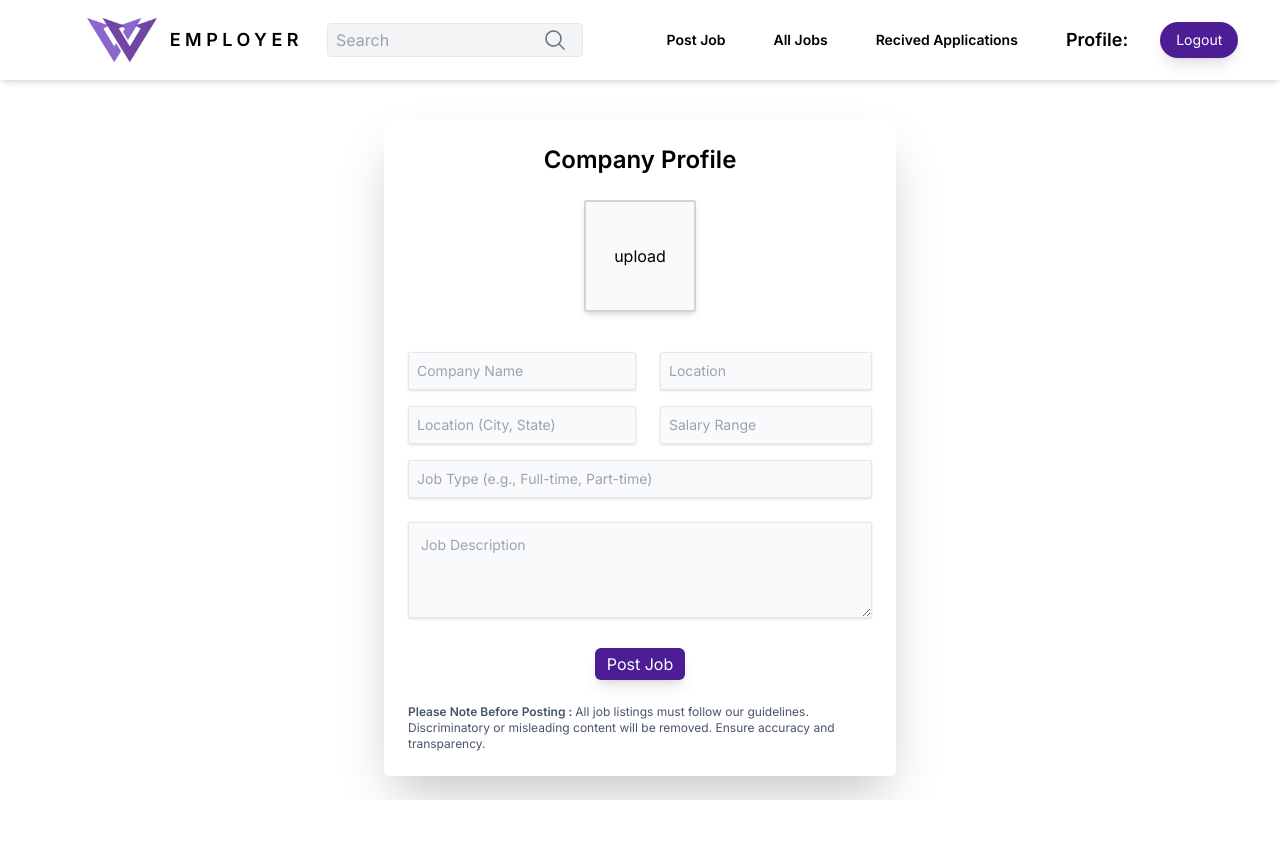
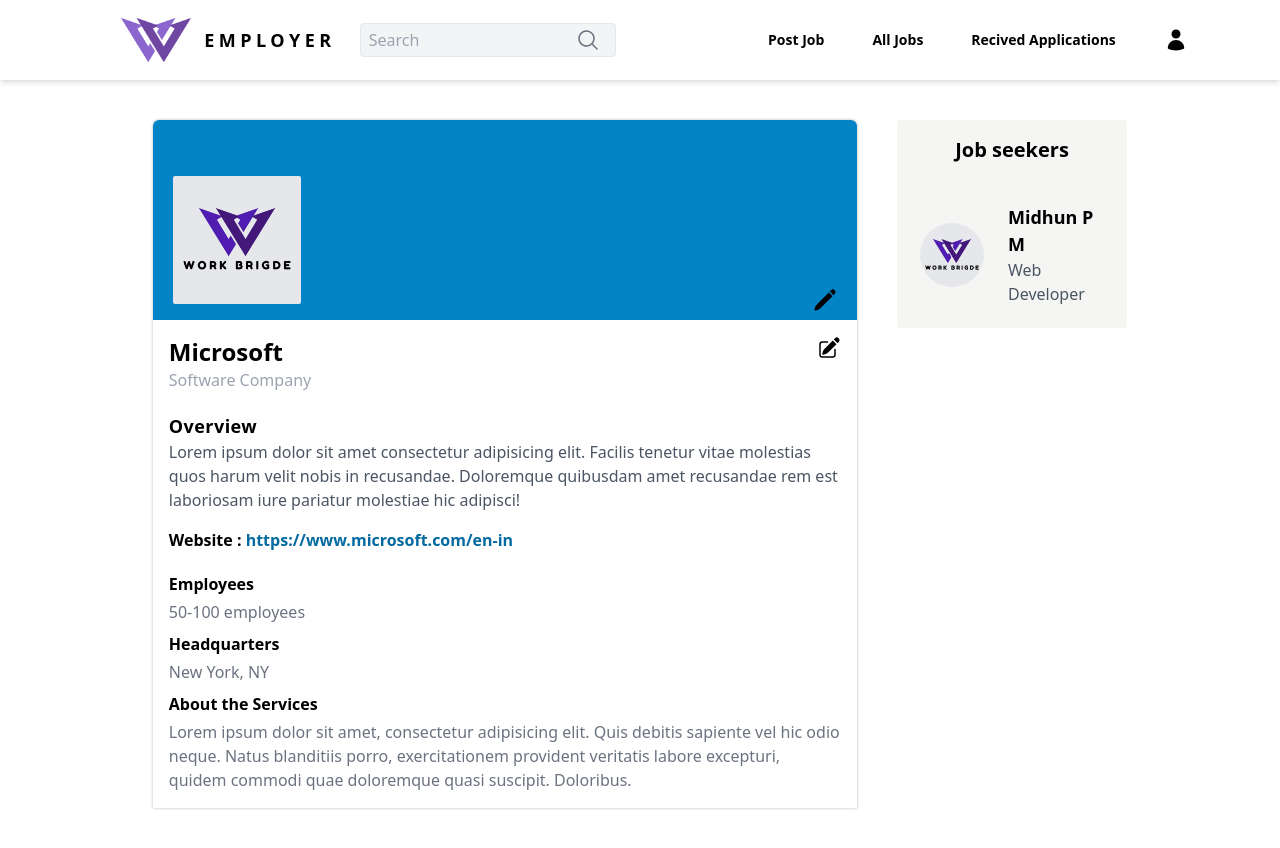
Before and after one commit to MidhunPM6/WorkBridge_Job_Portal-front-end, a React (Create React App) app: page /employerprofile in a window 1280 px wide. Shown: the top 848 px of the page. Before the commit the page ends 800 px from the top, so only its background shows below. Built offline with nearby package versions, Linux system fonts and the light colour scheme.

Commit message:
Some changes

```diff
--- a/public/index.html
+++ b/public/index.html
@@ -3,10 +3,7 @@
   <head>
     <meta charset="utf-8" />
     <link rel="icon" href="%PUBLIC_URL%/favicon.ico" />
-    <link rel="preconnect" href="https://fonts.googleapis.com">
-    <link rel="preconnect" href="https://fonts.googleapis.com">
-    <link rel="preconnect" href="https://fonts.gstatic.com" crossorigin>
-    <link href="https://fonts.googleapis.com/css2?family=Inter:ital,opsz,wght@0,14..32,100..900;1,14..32,100..900&display=swap" rel="stylesheet">
+
     <meta name="viewport" content="width=device-width, initial-scale=1" />
     <meta name="theme-color" content="#000000" />
     <meta
--- a/src/Components/Jobseeker-Components/Profile/PersonalDetails/PersonalPopUp.jsx
+++ b/src/Components/Jobseeker-Components/Profile/PersonalDetails/PersonalPopUp.jsx
@@ -36,7 +36,7 @@
   }
   return (
     <div>
-      <div className='  flex flex-col items-center  '>
+      <div className='  flex flex-col p-5 '>
         <div className='flex justify-center'>
           <h1 className='text-xl font-semibold'>Personal Details</h1>
         </div>
--- a/src/Employer-Components/Emp_Profile/ProfileMainPage.jsx
+++ b/src/Employer-Components/Emp_Profile/ProfileMainPage.jsx
@@ -1,120 +1,115 @@
 import React, { useState } from 'react'
+import img from '../../assets/cover.jpg'
+import img2 from '../../assets/logo.png'
 
 const ProfileMainPage = () => {
+  const [file, setFile] = useState(null)
+  const [preview, setPreview] = useState(null)
 
-  const [file, setFile] = useState(null);
-  const [preview, setPreview] = useState(null);
-
-  const handleFileChange = (e) => {
-    const selectedFile = e.target.files[0];
+  const handleFileChange = e => {
+    const selectedFile = e.target.files[0]
     if (selectedFile) {
-      setFile(selectedFile);
-      setPreview(URL.createObjectURL(selectedFile));
+      setFile(selectedFile)
+      setPreview(URL.createObjectURL(selectedFile))
     }
-  };
+  }
   return (
     <>
-      <div className='flex justify-center  pt-10   '>
+      <div className='lg:flex-row flex flex-col   lg:m-0 m-8 lg:justify-center lg:items-start items-center gap-10 lg:pt-10 lg:h-screen   '>
+        <div className='shadow-[0px_0px_3px_0px_rgba(0,0,0,0.3)] rounded-t-md '>
+          <div className=' relative  flex flex-col items-end overflow-hidden lg:w-[55vw] lg:h-[25vh]  bg-sky-600 rounded-t-md'>
 
-        <div className='flex flex-col lg:w-[40vw] h-auto lg:p-6 p-6  rounded-md text  shadow-2xl bg-white    '>
-          <h1 className='text-2xl font-semibold  text-center mb-6  '>
-            Company Profile
-          </h1>
-           <div className=' flex justify-center'>
-            {
-              preview ?
-              <div className='w-28  overflow-hidden '>
-                <img src={preview} alt="" className='' />
+            <div className='absolute  left-0 bottom-0 flex justify-between items-end  p-2  w-full'>
+              <div className='   lg:w-32 lg:h-32 bg-gray-200 lg:ml-3 lg:mb-2 rounded-sm'>
+                <img src={img2} alt="" />
               </div>
-            :
-            <div className='flex justify-center items-center w-28 h-28 rounded-sm border-2 border-gray-300 hover:border-gray-50 hover:bg-black hover:bg-opacity-60 transition-all duration-300 hover:text-white shadow-md  bg-gray-50 overflow-hidden'>
-             <label for="fileupload">  upload
-             <input  id="fileupload" type="file" className='hidden ' placeholder='' onChange={handleFileChange} />
-             </label>
+              <div>
+                <svg
+                  xmlns='http://www.w3.org/2000/svg'
+                  viewBox='0 0 24 24'
+                  fill='currentColor'
+                  className='size-6 mr-3'
+                >
+                  <path d='M21.731 2.269a2.625 2.625 0 0 0-3.712 0l-1.157 1.157 3.712 3.712 1.157-1.157a2.625 2.625 0 0 0 0-3.712ZM19.513 8.199l-3.712-3.712-12.15 12.15a5.25 5.25 0 0 0-1.32 2.214l-.8 2.685a.75.75 0 0 0 .933.933l2.685-.8a5.25 5.25 0 0 0 2.214-1.32L19.513 8.2Z' />
+                </svg>
+              </div>
             </div>
-            }
-           </div>
-          <div className='flex-col gap-10 mt-10'>
-            <div className='lg:flex-row flex flex-col  gap-6 '>
-              <input
-                type='text'
-                name='company'
-                placeholder='Company Name '
+          </div>
+          <div className='  p-4 lg:w-[55vw] h-auto  rounded-b-md '>
+            <div className='flex  justify-between '>
+              <h1 className='lg:text-2xl font-semibold'> Microsoft</h1>
+              <svg
+                xmlns='http://www.w3.org/2000/svg'
+                viewBox='0 0 24 24'
+                fill='currentColor'
+                className='size-6 cursor-pointer'
+              >
+                <path d='M21.731 2.269a2.625 2.625 0 0 0-3.712 0l-1.157 1.157 3.712 3.712 1.157-1.157a2.625 2.625 0 0 0 0-3.712ZM19.513 8.199l-3.712-3.712-8.4 8.4a5.25 5.25 0 0 0-1.32 2.214l-.8 2.685a.75.75 0 0 0 .933.933l2.685-.8a5.25 5.25 0 0 0 2.214-1.32l8.4-8.4Z' />
+                <path d='M5.25 5.25a3 3 0 0 0-3 3v10.5a3 3 0 0 0 3 3h10.5a3 3 0 0 0 3-3V13.5a.75.75 0 0 0-1.5 0v5.25a1.5 1.5 0 0 1-1.5 1.5H5.25a1.5 1.5 0 0 1-1.5-1.5V8.25a1.5 1.5 0 0 1 1.5-1.5h5.25a.75.75 0 0 0 0-1.5H5.25Z' />
+              </svg>
+            </div>
+            <h1 className=' text-gray-400 mfont-semibold'>
+              Software Company
+            </h1>
+            <h2 className='text-lg mt-5 font-semibold tracking-wide'>
+              Overview{' '}
+            </h2>
+            <p className='text-gray-600'>
+              {' '}
+              Lorem ipsum dolor sit amet consectetur adipisicing elit. Facilis
+              tenetur vitae molestias quos harum velit nobis in recusandae.
+              Doloremque quibusdam amet recusandae rem est laboriosam iure
+              pariatur molestiae hic adipisci!
+            </p>
+            <p className='mt-4  '>
+              <span className='mt-4  font-semibold'>Website : </span>
+              <a
+                href='https://www.microsoft.com/en-in'
+                className='text-sky-700 font-semibold hover:underline underline-offset-4'
+              >
+                https://www.microsoft.com/en-in
+              </a>
+            </p>
+            <div className='flex flex-col gap-1'>
 
-                className=' text-sm  p-2  bg-gray-50 shadow  rounded-sm outline-none border border-gray-200'
-              />
-              <input
-                type='text'
-                name='location'
+            <h1 className='text-black font-semibold mt-5 '>
+              <span >Employees  </span>
+            </h1>
+            <h2 className='text-gray-500'>50-100 employees</h2>
+            </div>
+            <div className='flex flex-col gap-1 mt-2'>
 
-                placeholder='Location'
-                className=' text-sm  p-2 w-full bg-gray-50 shadow rounded-sm outline-none border border-gray-200'
-              />
+            <h1 className='text-black font-semibold  '>
+              <span >Headquarters</span>
+            </h1>
+            <h2 className='text-gray-500'>New York, NY</h2>
             </div>
-            <div className='lg:flex-row flex flex-col gap-6 mt-4'>
-              <input
-                type='text'
-                placeholder='Location (City, State)'
-                name='location'
+            <div className='flex flex-col gap-1 mt-2'>
 
-                className=' text-sm  p-2  bg-gray-50 shadow rounded-sm outline-none border border-gray-200'
-              />
-              <input
-                type='text'
-                name='salary'
-                placeholder='Salary Range'
-
-                className=' text-sm  p-2 w-full bg-gray-50 shadow  rounded-sm outline-none border border-gray-200'
-              />
+            <h1 className='text-black font-semibold  '>
+              <span >About the Services </span>
+            </h1>
+            <p className='text-gray-500'>Lorem ipsum dolor sit amet, consectetur adipisicing elit. Quis debitis sapiente vel hic odio neque. Natus blanditiis porro, exercitationem provident veritatis labore excepturi, quidem commodi quae doloremque quasi suscipit. Doloribus.</p>
             </div>
 
-            <div className='flex gap-6 mt-4'>
-              <input
-                type='text'
-                name='job_type'
 
-                placeholder='Job Type (e.g., Full-time, Part-time)'
-                className=' text-sm  w-full  p-2  bg-gray-50 shadow  rounded-sm outline-none border border-gray-200'
-              />
-            </div>
-            <div>
-            <textarea
-              placeholder='Job Description'
-              name='job_description'
-
-              className='text-sm  w-full max-h-60 h-24 bg-gray-50 shadow mt-6 p-3 rounded-sm outline-none border border-gray-200'
-              rows='5'
-            ></textarea>
-            </div>
-          </div>
-
-
-
-
-          <div className='flex flex-col  items-center mt-6'>
-            <button
-
-              className='px-3 py-1 text-white bg-violet-900 hover:bg-violet-800 rounded-md shadow-lg '
-            >
-              Post Job
-            </button>
-            <div className='lg:mt-6 text-xs text-slate-600'>
-              <p>
-                <span className='font-semibold'>
-                  Please Note Before Posting :{' '}
-                </span>
-                All job listings must follow our guidelines. Discriminatory or
-                misleading content will be removed. Ensure accuracy and
-                transparency.
-              </p>
-            </div>
           </div>
         </div>
 
-</div>
 
+        <div className='flex flex-col items-center  pt-4 lg:h-52 lg:w-[18vw] w-full p-6 h-auto  bg-stone-100 rounded-sm '>
+          <h1 className='font-semibold text-xl'> Job seekers</h1>
+          <hr class='h-px my-2 w-full  bg-gray-300 border-0 dark:bg-gray-700'></hr>
+          <div className='flex  items-center mt-6 gap-6 min-w-10 '>
+           <img src={img2} alt="" className='w-16   rounded-full bg-gray-200' />
+           <div className='w-40 overflow-hidden'>
+           <h1 className='text-[18px] font-semibold break-all'>Midhun P M  </h1>
+           <p className='text-gray-600 '>Web Developer</p>
+           </div>
+          </div>
 
-
+        </div>
+      </div>
     </>
   )
 }
--- a/src/Employer-Components/Employer_main/Navbar.jsx
+++ b/src/Employer-Components/Employer_main/Navbar.jsx
@@ -10,6 +10,7 @@
   const navigate = useNavigate()
   const { EmpUserDetails, setEmpUserDetails } = useContext(EmpAuth)
   const [visible, setVisible] = useState(false)
+  const [profileOpen, setProfileOpen] = useState(false)
 
   const customStyles = {
     overlay: {
@@ -44,6 +45,19 @@
     e.preventDefault()
     localStorage.removeItem('userdata')
     setEmpUserDetails('')
+  }
+
+  let timeoutId
+
+  const handleMouseEnter = () => {
+    clearTimeout(timeoutId) // Prevent premature closing
+    setProfileOpen(true)
+  }
+
+  const handleMouseLeave = () => {
+    timeoutId = setTimeout(() => {
+      setProfileOpen(false)
+    }, 200) // Add slight delay to allow smooth transition
   }
 
   return (
@@ -113,22 +127,47 @@
                 </motion.div>
               </Model>
 
-              <button
-                onClick={() => navigate('/employerprofile')}
-                className='px-4 py-2 rounded-full text-black  transition  text-lg font-semibold hover:scale-105   hover:underline underline-offset-4 hover:text-gray-600'
+              <div
+                className='relative '
+                onMouseEnter={handleMouseEnter}
+                onMouseLeave={handleMouseLeave}
               >
-                <span className='hover:text-gray-600 font-semibold text-lg'>
-                  Profile:{' '}
-                </span>{' '}
+                <button className='px-4 flex gap-2 hover:bg-neutral-100 py-2 rounded-sm text-black  transition-all duration-300  text-lg font-semibold hover:scale-105   hover:underline underline-offset-4 '>
+                  <svg
+                    xmlns='http://www.w3.org/2000/svg'
+                    viewBox='0 0 24 24'
+                    fill='currentColor'
+                    className='size-6'
+                  >
+                    <path
+                      fillRule='evenodd'
+                      d='M7.5 6a4.5 4.5 0 1 1 9 0 4.5 4.5 0 0 1-9 0ZM3.751 20.105a8.25 8.25 0 0 1 16.498 0 .75.75 0 0 1-.437.695A18.683 18.683 0 0 1 12 22.5c-2.786 0-5.433-.608-7.812-1.7a.75.75 0 0 1-.437-.695Z'
+                      clipRule='evenodd'
+                    />
+                  </svg>
+
                   {EmpUserDetails.name}
                 </button>
-
+                {profileOpen && (
+                  <div className='absolute flex  flex-col left-0 mt-2 w-32 bg-neutral-100   shadow-lg border rounded-sm  z-50'>
+                    <button
+                      className=' rounded-sm transition-all duration-300  text-black   text-sm p-2 hover:bg-neutral-200 '
+                      onClick={() => navigate('/employerprofile')}
+                    >
+                      Profile
+                    </button>
+                    <button className='   rounded-sm transition-all duration-300  text-black   text-sm p-2 hover:bg-neutral-200'>
+                      Account setting
+                    </button>
                     <button
                       onClick={handleLogout}
-                className='px-4 py-2 rounded-full bg-violet-900 hover:bg-violet-800 text-white text-sm shadow-lg'
+                      className='  rounded-sm m-2 mt-3 p-1 bg-red-700 hover:bg-red-800 text-white text-sm shadow-lg'
                     >
                       Logout
                     </button>
+                  </div>
+                )}
+              </div>
             </>
           ) : (
             <button
--- a/src/index.css
+++ b/src/index.css
@@ -1,6 +1,10 @@
 
 *{
-    font-family: "Inter", serif;
+    /* font-family: "Inter", serif; */
+   font-family: system-ui, -apple-system, BlinkMacSystemFont, 'Segoe UI', Roboto, Oxygen, Ubuntu, Cantarell, 'Open Sans', 'Helvetica Neue', sans-serif
+    ;
+
+
 }
 
 @import url('https://fonts.googleapis.com/css2?family=Bricolage+Grotesque:opsz,wght@12..96,200..800&display=swap');
```
Also changed, not shown: src/Components/Jobseeker-Components/Profile/PersonalDetails/PersonalDetails.jsx (+46 -31 lines). Lines whose indentation alone changed are shown as unchanged.
